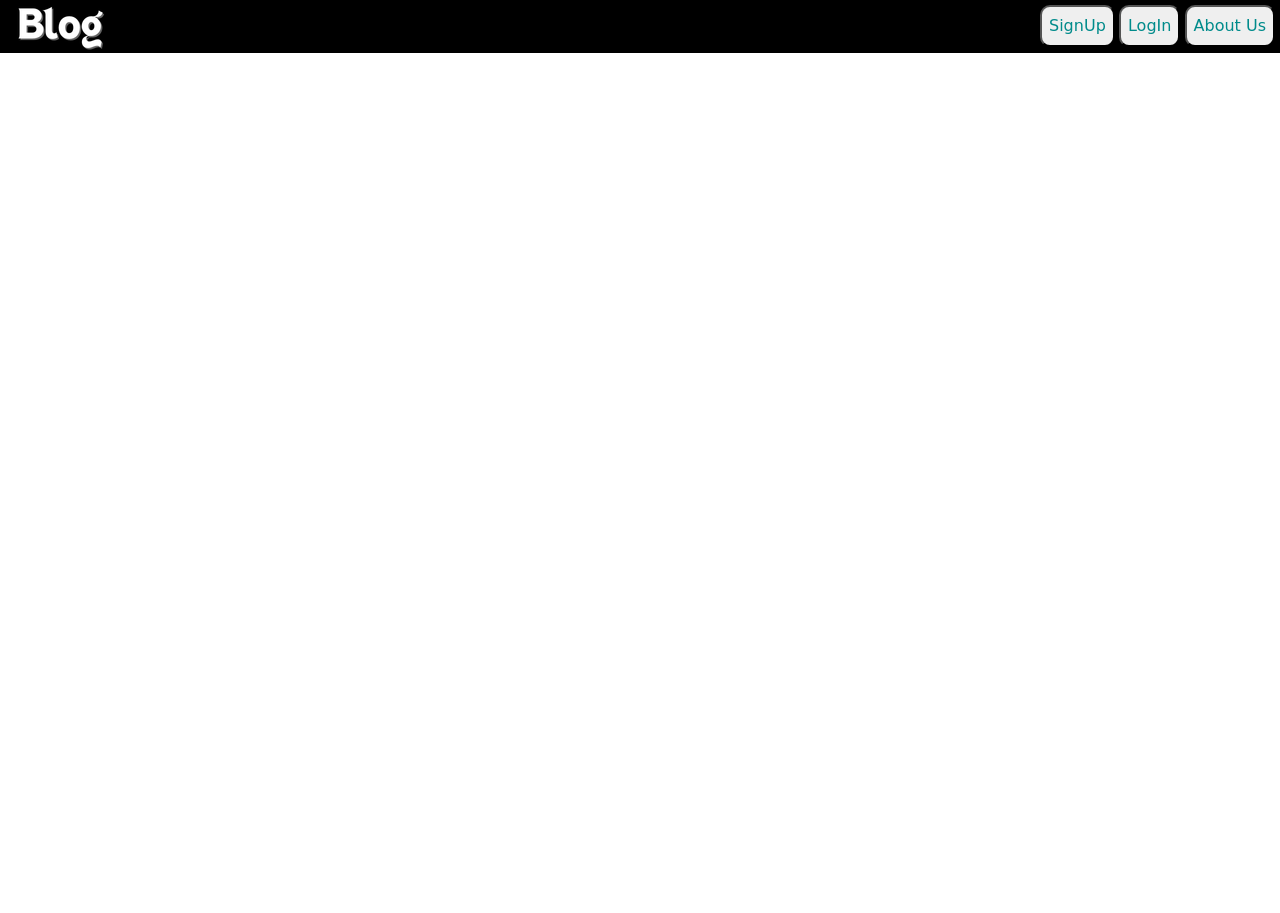
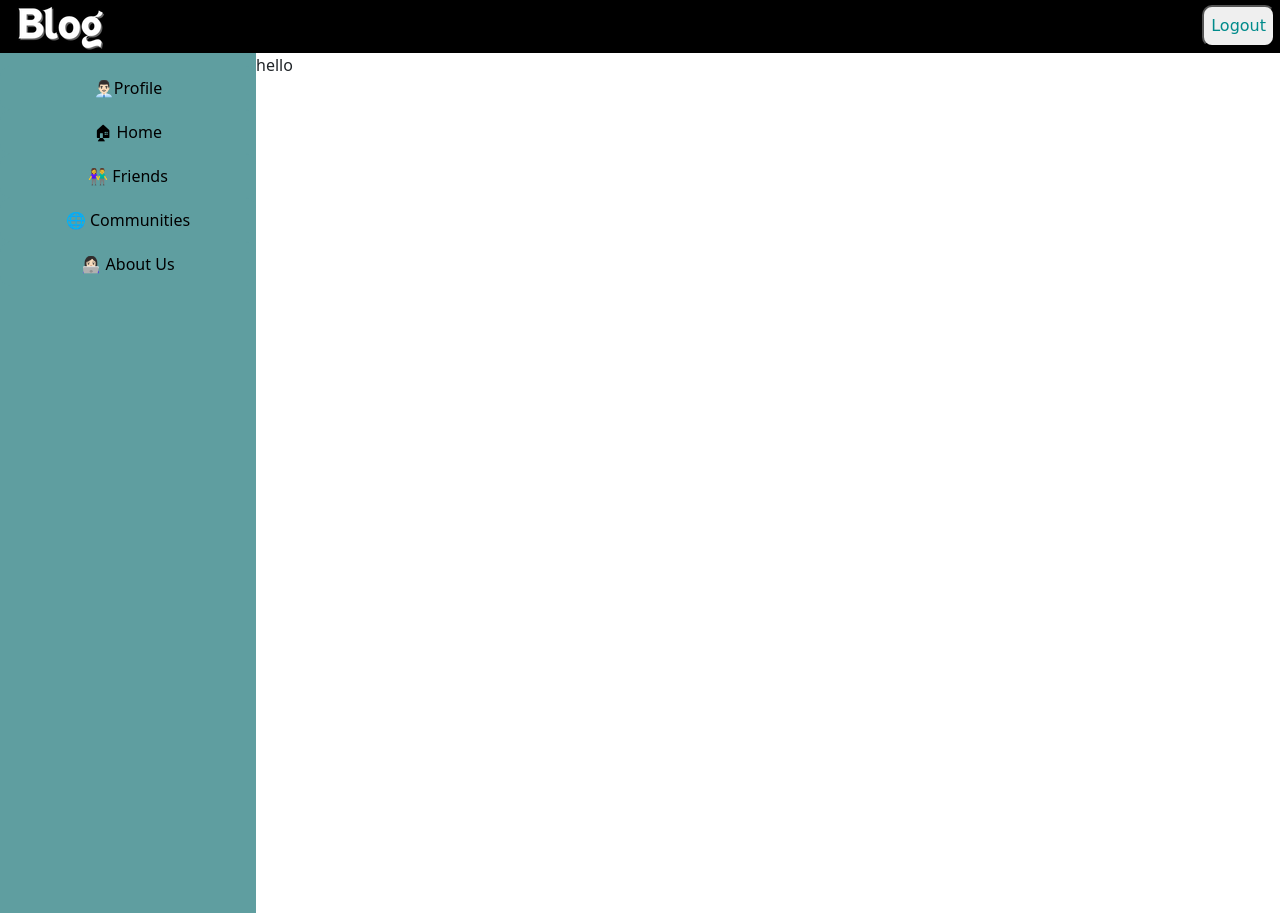
Before and after one commit to chirag982/oldblogsite, a Django app: a page that uses first/templates/afterlogin/home.html in a window 1280 px wide. Run offline with Django 4.2, Linux system fonts and the light colour scheme; a user stored in the database is signed in.

Commit message:
Updated the template

```diff
--- a/first/templates/afterlogin/home.html
+++ b/first/templates/afterlogin/home.html
@@ -36,6 +36,39 @@
             padding-left: 10px;
             padding-top: 3px;
         }
+
+        .main-container {
+            display: flex;
+        }
+
+        .left-container {
+            background-color: cadetblue;
+            position: fixed;
+            height: 100%;
+            width: 20%;
+            padding-top: 1%;
+        }
+
+        .left-container a:link {
+            color: black;
+            background-color: cadetblue;
+            width: 100%;
+            border-radius: 10px;
+            padding: 10px 20px;
+            text-align: center;
+            text-decoration: none;
+            display: inline-block;
+        }
+
+        .left-container a:hover {
+            background-color: black;
+            color: white;
+        }
+
+        .right-container {
+            margin-left: 20%;
+            width: 80%;
+        }
     </style>
 </head>
 
@@ -45,9 +78,19 @@
             <a href="{% url 'index' %}"><img src="{% static 'images/Blog.png' %}"></a>
         </div>
         <div id="buttons-nav">
-            <a href="{% url 'signup' %}"><button>SignUp</button></a>
-            <a href="{% url 'login' %}"><button>LogIn</button></a>
-            <a href="#"><button>About Us</button></a>
+            <a href="#"><button>Logout</button></a>
+        </div>
+    </div>
+    <div class="main-container">
+        <div class="left-container">
+            <a href="#">👨🏻‍💼Profile</a>
+            <a href="#">🏠︎ Home</a>
+            <a href="#">👫 Friends</a>
+            <a href="#">🌐 Communities</a>
+            <a href="#">👩🏻‍💻 About Us</a>
+        </div>
+        <div class="right-container">
+            <div>hello</div>
         </div>
     </div>
 </body>
--- a/first/views.py
+++ b/first/views.py
@@ -13,7 +13,9 @@ def index(request):
 
 @login_required
 def home(request, username):
-    return render(request, "afterlogin/home.html")
+    return render(request, "afterlogin/home.html", {
+        "username":username
+    })
 
 def login_view(request):
     if request.method == "POST":
```
